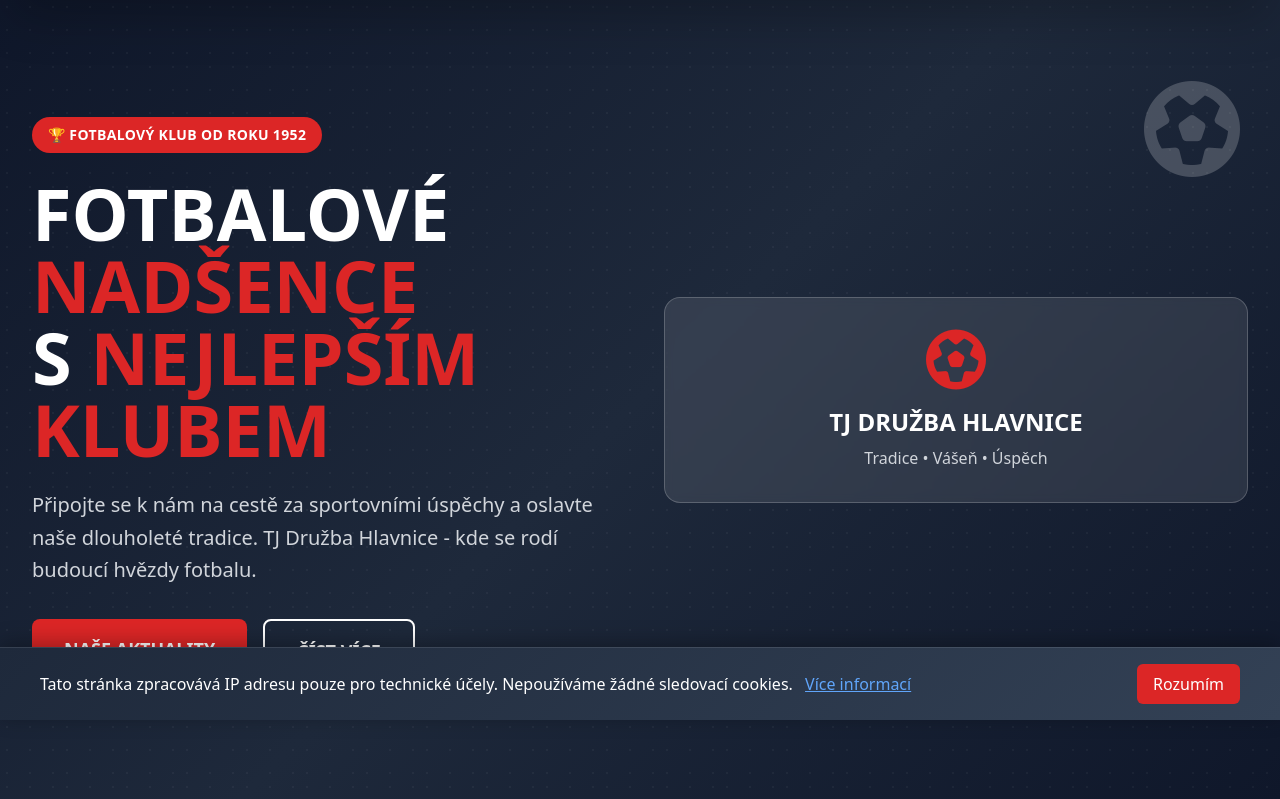
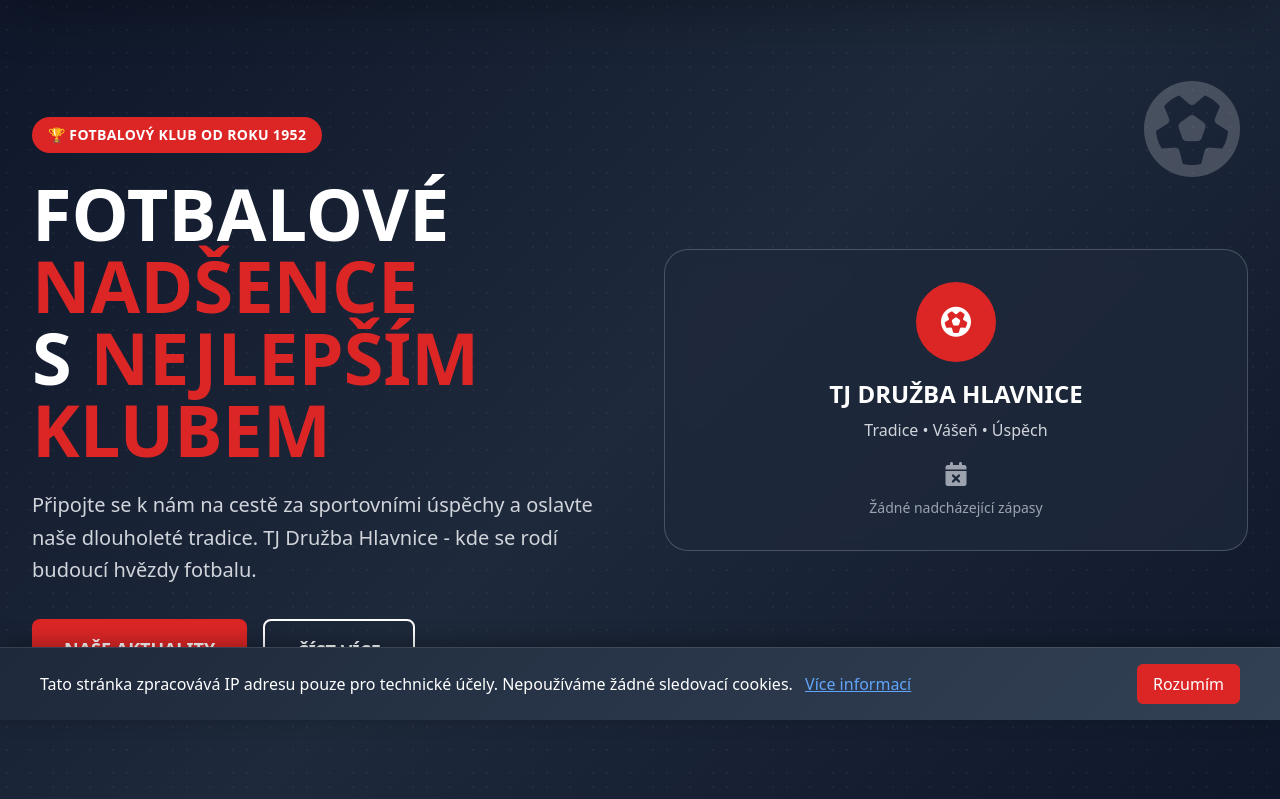
Before and after one commit to liborpaciorek/tjhlavnice, a Django app: page / in a window 1280 px wide. Shown: the part 80-879 px from the top of the page. Run offline with Django 5.2, Linux system fonts and the light colour scheme; data comes from the database, SQL or seed files in the repository; data that the repository does not hold is empty; some libraries are stand-ins or nearby versions.

Commit message:
Hem page changes

```diff
--- a/templates/football/home.html
+++ b/templates/football/home.html
@@ -34,14 +34,64 @@
                 </div>
             </div>
             <div class="relative">
-                <!-- Football player silhouettes would go here -->
-                <div class="text-center text-white">
-                    <div class="bg-white/10 backdrop-blur-sm rounded-2xl p-8 border border-white/20">
-                        <i class="fas fa-futbol text-6xl text-club-red mb-4"></i>
+                <!-- Next Match Preview -->
+                {% if upcoming_match %}
+                    <div class="glass-card rounded-3xl p-8 border border-white/20">
+                        <div class="text-center mb-6">
+                            <span class="text-club-red text-sm font-semibold uppercase tracking-wide">Příští zápas</span>
+                            <h3 class="text-2xl font-bold text-white mt-2">{{ upcoming_match.date|date:"d.m.Y" }}</h3>
+                        </div>
+
+                        <div class="grid grid-cols-3 gap-4 items-center">
+                            <!-- Home Team -->
+                            <div class="text-center text-white">
+                                <div class="w-16 h-16 bg-club-red rounded-full flex items-center justify-center mx-auto mb-2">
+                                    <i class="fas fa-futbol text-2xl text-white"></i>
+                                </div>
+                                <h4 class="text-lg font-bold text-white">{{ upcoming_match.home_team.name }}</h4>
+                            </div>
+
+                            <!-- VS -->
+                            <div class="text-center">
+                                <div class="text-3xl font-bold text-club-red mb-1">VS</div>
+                                <div class="text-sm text-gray-300">{{ upcoming_match.date|date:"H:i" }}</div>
+                                {% if upcoming_match.location %}
+                                    <div class="text-xs text-gray-400 mt-1">
+                                        <i class="fas fa-map-marker-alt mr-1"></i>{{ upcoming_match.location|truncatechars:15 }}
+                                    </div>
+                                {% endif %}
+                            </div>
+
+                            <!-- Away Team -->
+                            <div class="text-center text-white">
+                                <div class="w-16 h-16 bg-white/10 rounded-full flex items-center justify-center mx-auto mb-2">
+                                    <i class="fas fa-shield-alt text-2xl text-white"></i>
+                                </div>
+                                <h4 class="text-lg font-bold text-white">{{ upcoming_match.away_team.name }}</h4>
+                            </div>
+                        </div>
+
+                        <div class="text-center mt-6">
+                            <a href="{% url 'matches' %}"
+                               class="inline-flex items-center bg-club-red hover:bg-club-red-dark text-white px-6 py-2 rounded-lg font-medium transition-all duration-200 transform hover:scale-105">
+                                <i class="fas fa-calendar mr-2"></i>
+                                Všechny zápasy
+                            </a>
+                        </div>
+                    </div>
+                {% else %}
+                    <div class="glass-card rounded-3xl p-8 border border-white/20 text-center text-white">
+                        <div class="w-20 h-20 bg-club-red rounded-full flex items-center justify-center mx-auto mb-4">
+                            <i class="fas fa-futbol text-3xl text-white"></i>
+                        </div>
                         <h3 class="text-2xl font-bold mb-2">TJ DRUŽBA HLAVNICE</h3>
-                        <p class="text-gray-300">Tradice • Vášeň • Úspěch</p>
+                        <p class="text-gray-300 mb-4">Tradice • Vášeň • Úspěch</p>
+                        <div class="text-gray-400">
+                            <i class="fas fa-calendar-times text-2xl mb-2"></i>
+                            <p class="text-sm">Žádné nadcházející zápasy</p>
+                        </div>
                     </div>
-                </div>
+                {% endif %}
             </div>
         </div>
     </div>
```
